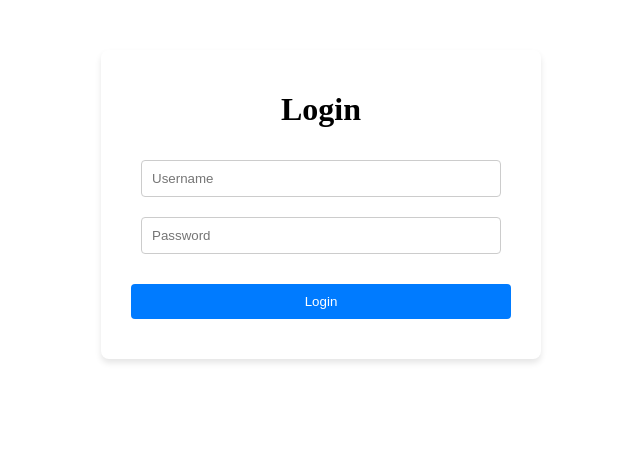
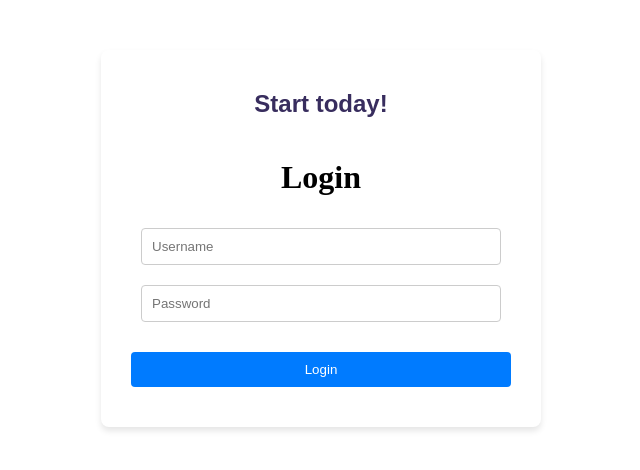
Before and after one commit to agoel27/ai-job-portal, a React (Vite) app in the folder frontend/: page /login in a window 1280 px wide. Shown: the top 470 px of the page, without its empty margins (319-959 px from the left). Built offline with nearby package versions, Linux system fonts and the light colour scheme.

Commit message:
added register header

```diff
--- a/frontend/package.json
+++ b/frontend/package.json
@@ -26,6 +26,6 @@
     "eslint-plugin-react-hooks": "^5.0.0",
     "eslint-plugin-react-refresh": "^0.4.16",
     "globals": "^15.14.0",
-    "vite": "^6.0.5"
+    "vite": "^6.0.11"
   }
 }
--- a/frontend/src/components/Form.jsx
+++ b/frontend/src/components/Form.jsx
@@ -5,7 +5,7 @@ import { ACCESS_TOKEN, REFRESH_TOKEN } from "../constants";
 import "../styles/Form.css"
 import LoadingIndicator from "./LoadingIndicator";
 
-function Form({ route, method }) {
+function Form({ route, method, title}) {
     const [username, setUsername] = useState("");
     const [password, setPassword] = useState("");
     const [loading, setLoading] = useState(false);
@@ -35,6 +35,7 @@ function Form({ route, method }) {
 
     return (
         <form onSubmit={handleSubmit} className="form-container">
+            {title && <h2 className = "form-title">{title}</h2>}
             <h1>{name}</h1>
             <input
                 className="form-input"
--- a/frontend/src/pages/Login.jsx
+++ b/frontend/src/pages/Login.jsx
@@ -1,7 +1,7 @@
 import Form from "../components/Form"
 
 function Register() {
-    return <Form route="/api/token/" method="login" />
+    return <Form route="/api/token/" method="login"  title = "Start today!" />
 }
 
 export default Register
--- a/frontend/src/pages/Register.jsx
+++ b/frontend/src/pages/Register.jsx
@@ -1,7 +1,7 @@
 import Form from "../components/Form"
 
 function Register() {
-    return <Form route="/api/user/register/" method="register" />
+    return <Form route="/api/user/register/" method="register" title = "Start today!" />
 }
 
 export default Register
--- a/frontend/src/styles/Form.css
+++ b/frontend/src/styles/Form.css
@@ -34,3 +34,12 @@
   .form-button:hover {
     background-color: #0056b3;
   }
+
+  .form-title {
+    font-size:24px;
+    font-family: 'Epilogue', sans-serif;
+    color: #382D5E;
+
+
+
+  }
```
Also changed, not shown: 1 other file (tests, documents, lock files or other folders).
